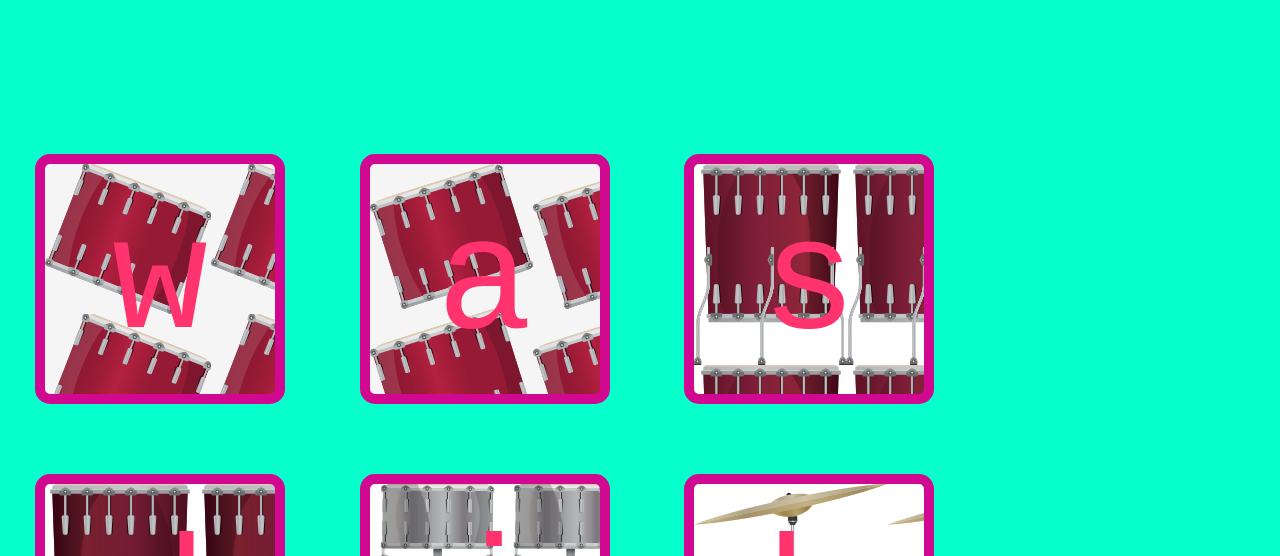
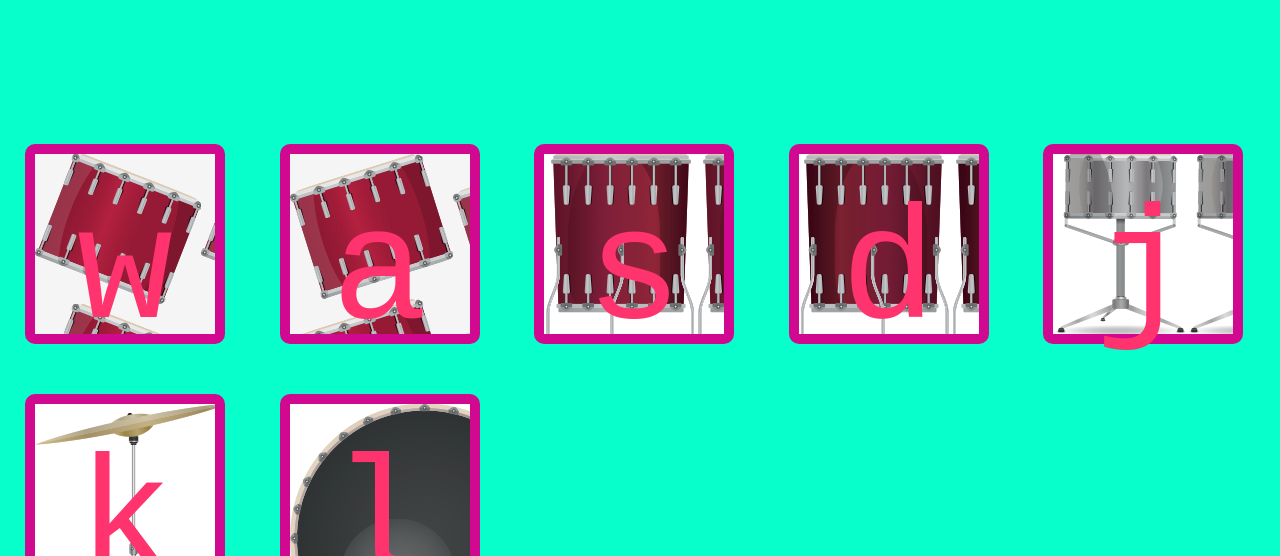
Before and after one commit to Banzero1/Drumkit, a plain HTML site: page index.html in a window 1280 px wide. Shown: the part 244-800 px from the top of the page. Drawn offline with nearby package versions, Linux system fonts and the light colour scheme.

Commit message:
Update main1.css

```diff
--- a/main1.css
+++ b/main1.css
@@ -56,13 +56,13 @@ body {
 }
 .drum{
 
-   height: 250px;
-   width:250px;
-   margin: 35px;
+   height: 200px;
+   width:200px;
+   margin: 25px;
 
    border: solid;
    border-width: 10px;
-   border-radius: 15px;
+   border-radius: 10px;
       border-color:#D00990;
 
   display: inline-block;
```
